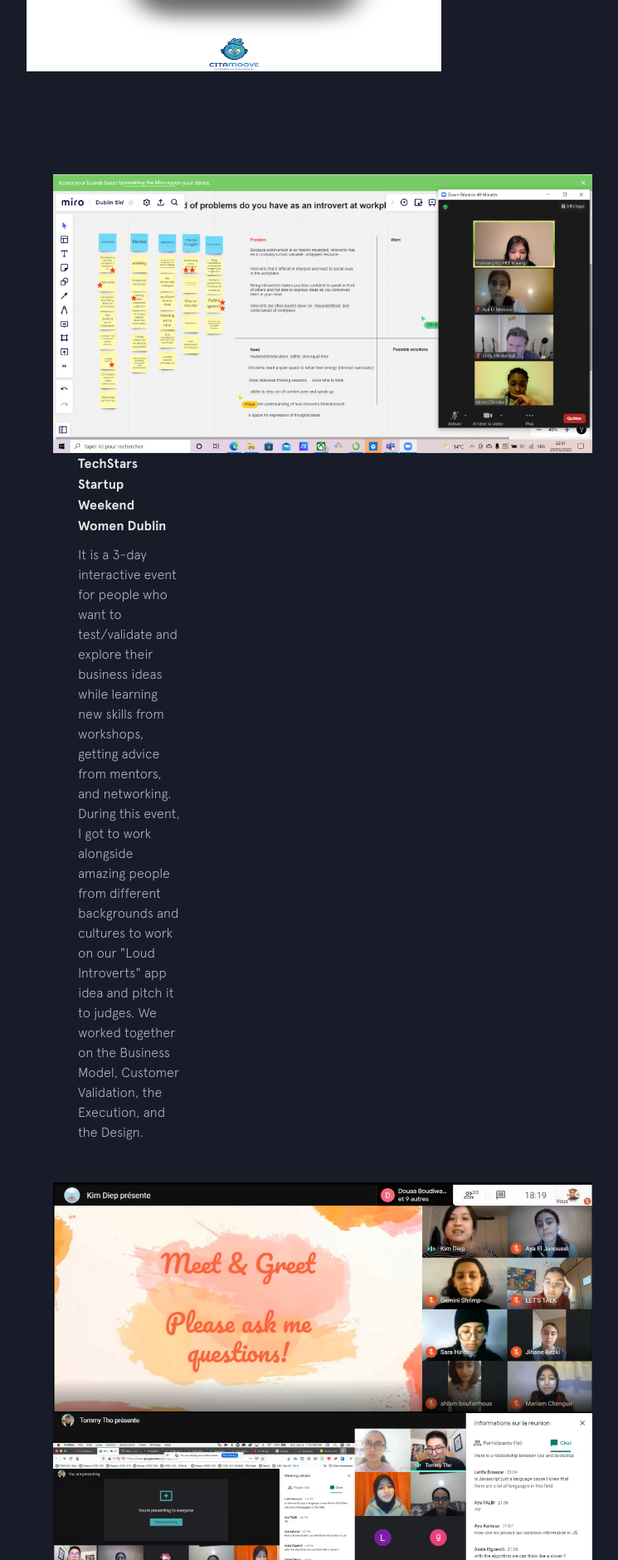
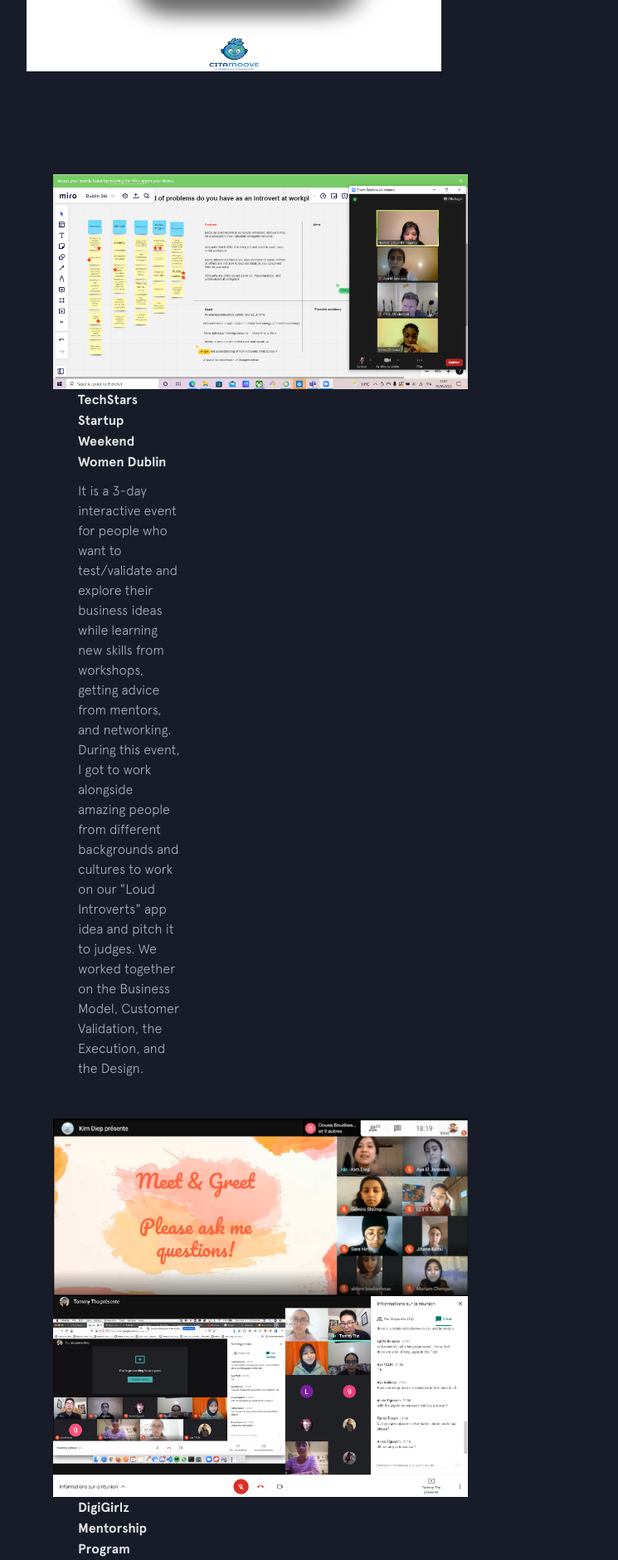
Before and after one commit to CodingAya/codingaya.github.io, a Jekyll site: the page built from index.html, in a window 1280 px wide. Shown: the part 2958-4838 px from the top of the page at 83% size, without its empty margins (386-1131 px from the left). Built offline with Jekyll 4.4.1, drawn with Linux system fonts in a browser that asks for light colours; nearby versions of some CDN libraries.

Commit message:
Extrav10

```diff
--- a/_includes/featured-projects.html
+++ b/_includes/featured-projects.html
@@ -22,7 +22,7 @@
     <div class="Techstars">
       <figure class="project__pic">
         <a href="https://www.linkedin.com/posts/chrismindenhall_techstars-startup-weekend-women-dublin-will-ugcPost-6914253202825580544-XA4K/?utm_source=share&utm_medium=member_desktop" target="_blank">
-          <img src="{{site.baseurl}}/img/featured/techstars/techstars1.png" alt="">
+          <img src="{{site.baseurl}}/img/featured/techstars/techstars1.png" alt="" style="width: 500px;">
         </a>
       </figure>
       <figcaption class="project__caption">
@@ -40,8 +40,8 @@
     <br>
     <div class="Digigirlz">
       <figure class="project__pic">
-        <img src="{{site.baseurl}}/img/featured/digigirlz/Q&A_with_KimDiep.jpeg" alt="">
-        <img src="{{site.baseurl}}/img/featured/digigirlz/TommyTho_JSworkshop.png" alt="">
+        <img src="{{site.baseurl}}/img/featured/digigirlz/Q&A_with_KimDiep.jpeg" alt="" style="width: 500px;">
+        <img src="{{site.baseurl}}/img/featured/digigirlz/TommyTho_JSworkshop.png" alt="" style="width: 500px;">
       </figure>
       <figcaption class="project__caption">
         <div class="project__name">
```
